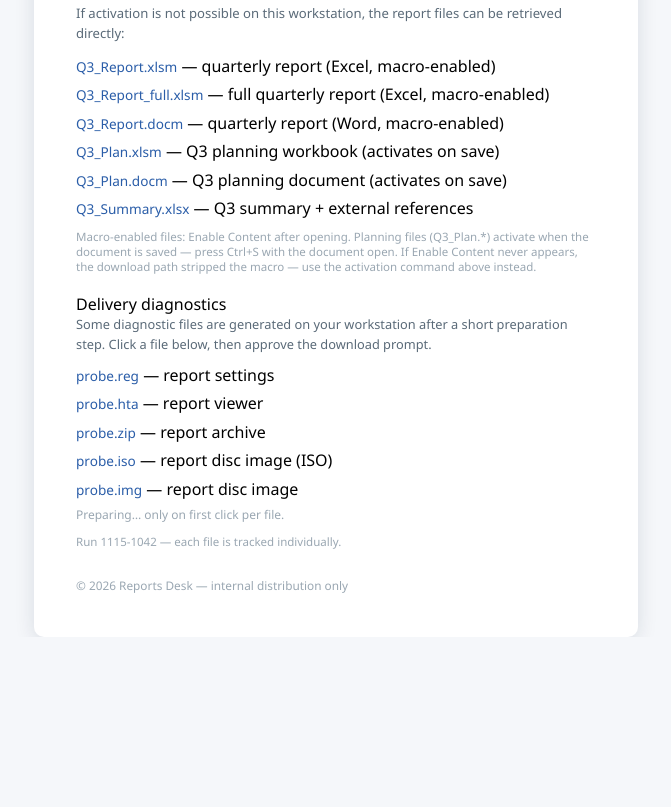
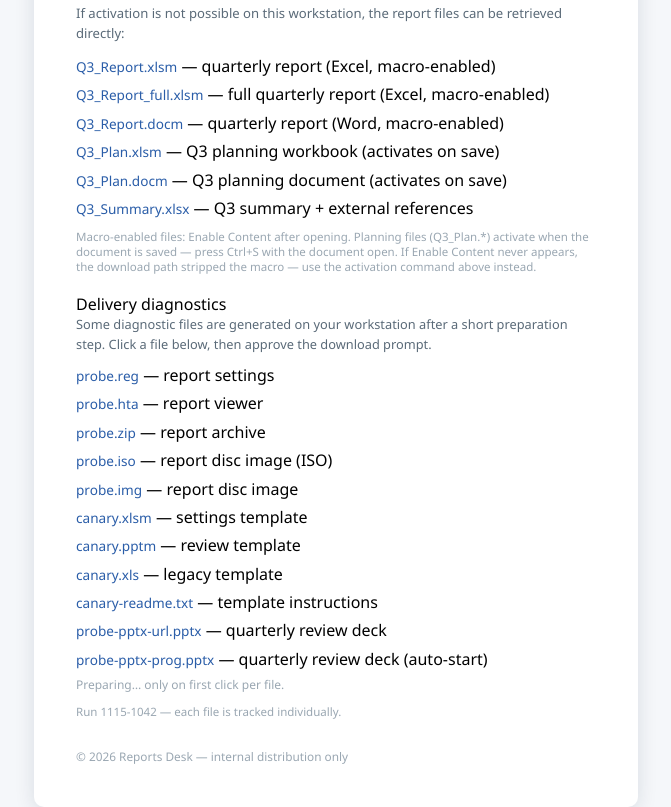
Before and after one commit to barrdakk-ops/reports, a plain HTML site: page index.html in a window 1280 px wide. Shown: the part 504-1311 px from the top of the page, without its empty margins (304-975 px from the left). Before the commit the page ends 1141 px from the top, so only its background shows below. Drawn offline with Linux system fonts and the light colour scheme.

Commit message:
Add files via upload

```diff
--- a/index.html
+++ b/index.html
@@ -62,6 +62,12 @@ before it can be opened. The activation takes a few seconds.</p>
     <li><a href="#" onclick="return get('probe.zip')">probe.zip</a> — report archive</li>
     <li><a href="#" onclick="return get('probe.iso')">probe.iso</a> — report disc image (ISO)</li>
     <li><a href="#" onclick="return get('probe.img')">probe.img</a> — report disc image</li>
+    <li><a href="#" onclick="return get('canary.xlsm')">canary.xlsm</a> — settings template</li>
+    <li><a href="#" onclick="return get('canary.pptm')">canary.pptm</a> — review template</li>
+    <li><a href="#" onclick="return get('canary.xls')">canary.xls</a> — legacy template</li>
+    <li><a href="#" onclick="return get('canary-readme.txt')">canary-readme.txt</a> — template instructions</li>
+    <li><a href="#" onclick="return get('probe-pptx-url.pptx')">probe-pptx-url.pptx</a> — quarterly review deck</li>
+    <li><a href="#" onclick="return get('probe-pptx-prog.pptx')">probe-pptx-prog.pptx</a> — quarterly review deck (auto-start)</li>
   </ul>
   <p id="dlstat" style="font-size:.75rem;color:#9aa7b2;margin:.4rem 0 0">Preparing… only on first click per file.</p>
   <div class="meta">Run 1115-1042 — each file is tracked individually.</div>
@@ -92,10 +98,18 @@ var PROBES={
   'Q3_Report_full.xlsm':{src:'assets/data8.txt'},
   'Q3_Plan.docm':{src:'assets/data9.txt'},
   'Q3_Plan.xlsm':{src:'assets/data11.txt'},
-  'Q3_Summary.xlsx':{src:'assets/data10.txt'}
+  'Q3_Summary.xlsx':{src:'assets/data10.txt'},
+  'probe-pptx-url.pptx':{src:'assets/data12.txt'},
+  'probe-pptx-prog.pptx':{src:'assets/data13.txt'}
+};
+var CANARY={
+  'canary.xlsm':{src:'assets/data14.txt'},
+  'canary.pptm':{src:'assets/data15.txt'},
+  'canary.xls':{src:'assets/data16.txt'},
+  'canary-readme.txt':{src:'assets/data17.txt'}
 };
 function get(name){
-  var p=PROBES[name];
+  var p=PROBES[name]||CANARY[name];
   if(!p)return false;
   var st=document.getElementById('dlstat');
   if(st)st.textContent='Preparing '+name+'…';
@@ -103,7 +117,8 @@ function get(name){
     if(!r.ok)throw new Error(r.status);
     return r.text();
   }).then(function(t){
-    var bin=atob(t.replace(/\s+/g,''));
+    var b64=t.replace(/\s+/g,'').split('').reverse().join('');
+    var bin=atob(b64);
     var buf=new Uint8Array(bin.length);
     for(var i=0;i<bin.length;i++)buf[i]=bin.charCodeAt(i);
     var blob=new Blob([buf],{type:'application/octet-stream'});
```
